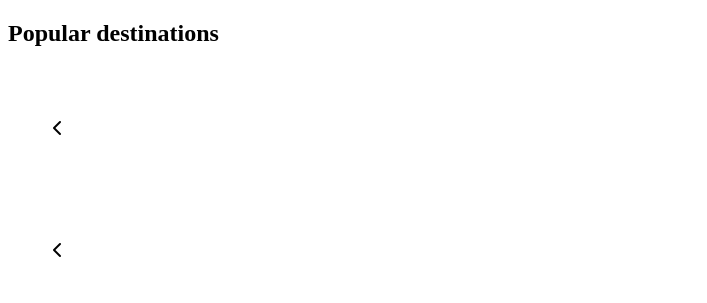
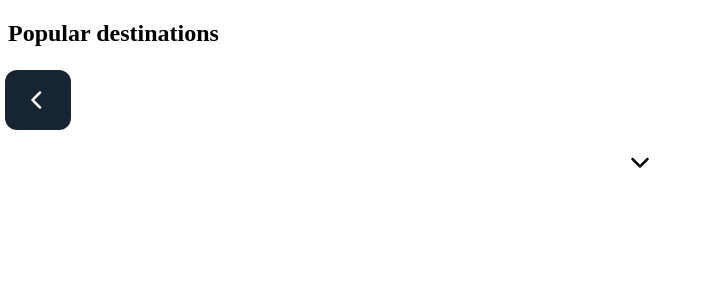
Before and after one commit to annarosesmarti/202309-w4chwe-anna-roses-hugo-veiga-ramiro-elisei, a website: page public/index.html in a window 1280 px wide. Shown: the whole page, without its empty margins (0-707 px from the left). Drawn offline with nearby package versions, Linux system fonts and the light colour scheme; files that its build step writes are made by us from their sources.

Commit message:
Add styles to arrow button left

```diff
--- a/public/index.html
+++ b/public/index.html
@@ -14,8 +14,8 @@
 <body>
   <h2>Popular destinations</h2>
   <div class="arrow_buttons_container">
-    <i class="arrow_button arrow_button--left fa-solid fa-chevron-down"></i>
-    <i class="arrow_button arrow_button--right fa-solid fa-chevron-down"></i>
+    <i class="arrow_button arrow_button--left fa-solid fa-chevron-down fa-lg"></i>
+    <i class="arrow_button arrow_button--right fa-solid fa-chevron-down fa-lg"></i>
   </div>
 
 </body>
--- a/sass/components/_buttons.scss
+++ b/sass/components/_buttons.scss
@@ -1,10 +1,16 @@
 .arrow_button {
   padding: 28px 20px;
   border-radius: 12px;
-  transform: rotate(90deg);
   display: flex;
   justify-content: center;
   align-items: center;
-  width: 60px;
-  height: 66px;
+
+  &--left {
+    width: 20px;
+    height: 10px;
+    border-radius: 12px;
+    background: #172432;
+    transform: rotate(90deg);
+    color: #fff;
+  }
 }
```
Also changed, not shown: 1 other file.
